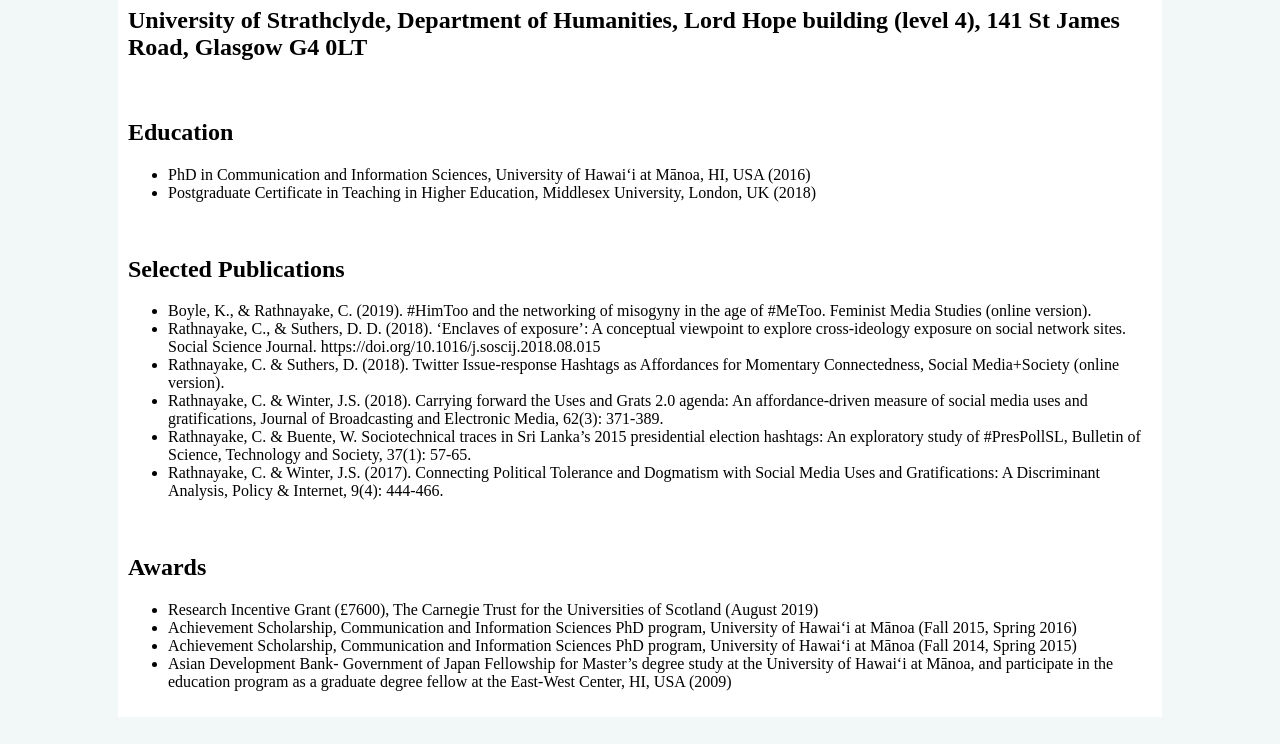
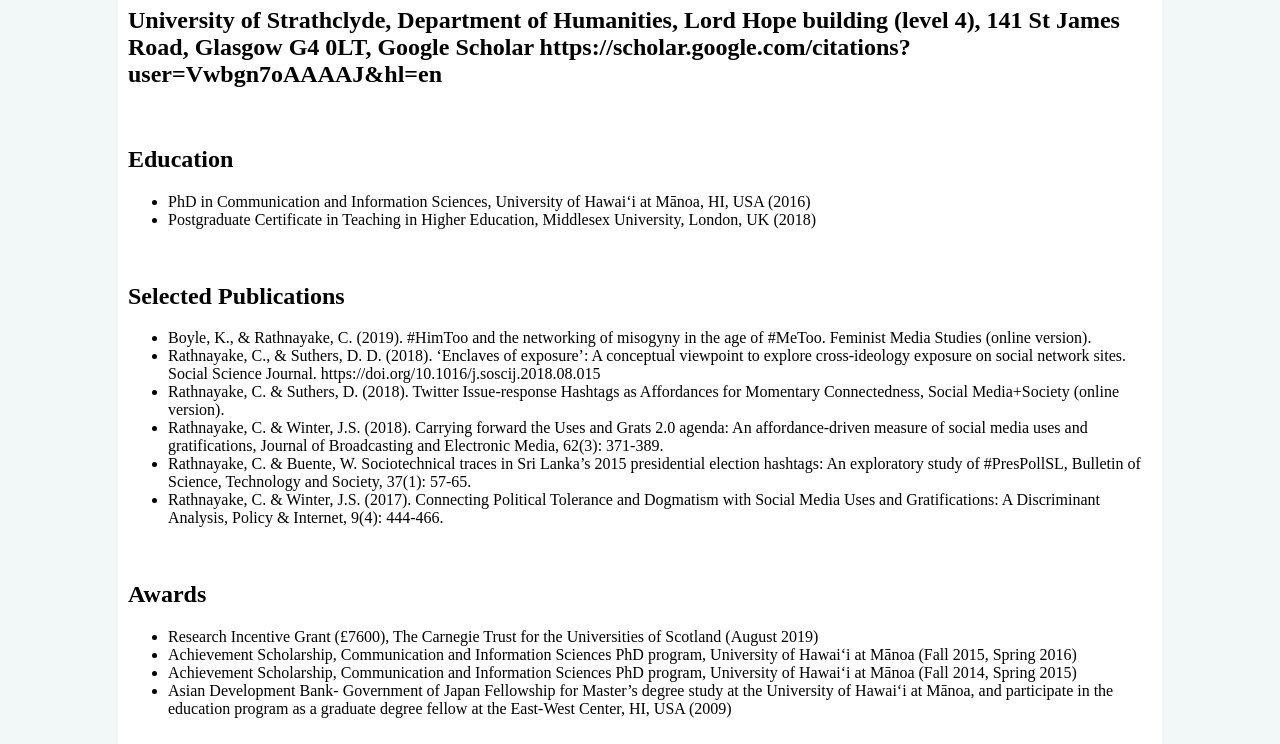
Before and after one commit to chamilrathnayake/travbits, a plain HTML site: page cv.html in a window 1280 px wide. Shown: the part 83-827 px from the top of the page. Before the commit the page ends 800 px from the top, so only its background shows below. Drawn offline with Linux system fonts and the light colour scheme.

Commit message:
Update cv.html

```diff
--- a/cv.html
+++ b/cv.html
@@ -7,7 +7,7 @@
 <body>
 <div id="container">
 <h1>Chamil Rathnayake</h1>
-<h2>University of Strathclyde, Department of Humanities, Lord Hope building (level 4), 141 St James Road, Glasgow G4 0LT</h2>
+<h2>University of Strathclyde, Department of Humanities, Lord Hope building (level 4), 141 St James Road, Glasgow G4 0LT, Google Scholar https://scholar.google.com/citations?user=Vwbgn7oAAAAJ&hl=en </h2>
 
 
 
```
